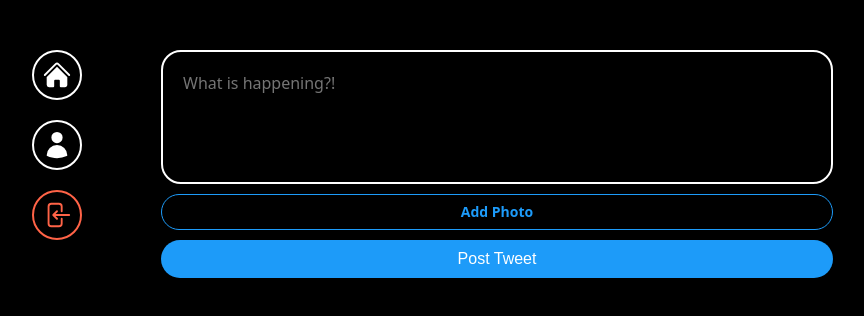
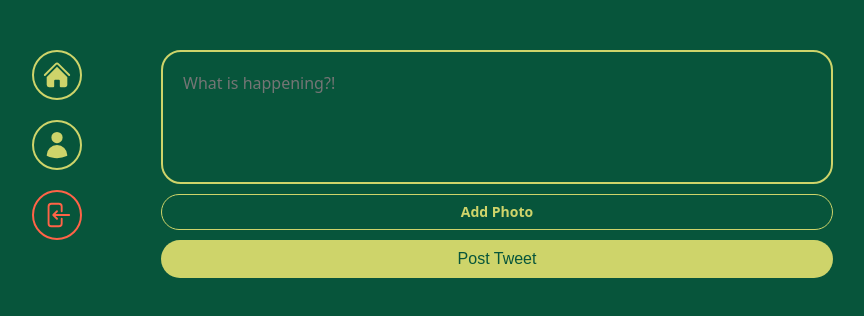
Before and after one commit to toweringcloud/twitter-clone, a React (Vite) app: page / in a window 1280 px wide. Shown: the top 316 px of the page, without its empty margins (237-1101 px from the left). Built offline with nearby package versions, Linux system fonts and the light colour scheme; no server answers; the database is empty; sample sign-in values are in the browser's storage.

Commit message:
[IMP] tow color style 적용

```diff
--- a/src/App.tsx
+++ b/src/App.tsx
@@ -53,8 +53,8 @@
     box-sizing: border-box;
   }
   body {
-    background-color: black;
-    color: white;
+    background-color: #07553B;
+    color: #CED46A;
     font-family: system-ui, -apple-system, BlinkMacSystemFont, 'Segoe UI', Roboto, Oxygen, Ubuntu, Cantarell, 'Open Sans', 'Helvetica Neue', sans-serif;
   }
 `;
--- a/src/components/auth-components.ts
+++ b/src/components/auth-components.ts
@@ -3,7 +3,7 @@
 export const Wrapper = styled.div`
 	height: 100%;
 	width: 420px;
-	dispaly: flex;
+	display: flex;
 	flex-direction: column;
 	align-items: center;
 	padding: 50px 0px;
@@ -29,6 +29,7 @@
 	border-radius: 50px;
 	border: none;
 	&[type="submit"] {
+		background-color: #CED46A;
 		cursor: pointer;
 		&:hover {
 			opacity: 0.8;
--- a/src/components/github-button.tsx
+++ b/src/components/github-button.tsx
@@ -5,8 +5,8 @@
 import { auth } from "../firebase";
 
 const Button = styled.span`
-	background-color: white;
-	color: black;
+	background-color: #CED46A;
+	color: #07553B;
 	font-weight: 600;
 	margin-top: 50px;
 	padding: 10px 20px;
--- a/src/components/layout.tsx
+++ b/src/components/layout.tsx
@@ -21,14 +21,14 @@
 	display: flex;
 	justify-content: center;
 	align-items: center;
-	border: 2px solid white;
+	border: 2px solid #CED46A;
 	width: 50px;
 	height: 50px;
 	border-radius: 50%;
 	cursor: pointer;
 	svg {
 		width: 30px;
-		fill: white;
+		fill: #CED46A;
 	}
 	&.log-out {
 		border-color: tomato;
--- a/src/components/post-tweet-form.tsx
+++ b/src/components/post-tweet-form.tsx
@@ -12,16 +12,17 @@
 `;
 const TextArea = styled.textarea`
 	font-size: 16px;
-	color: white;
-	background-color: black;
+	color: #CED46A;
+	background-color: #07553B;
 	padding: 20px;
-	border: 2px solid white;
+	border: 2px solid #CED46A;
 	border-radius: 20px;
 	width: 100%;
 	resize: none;
 	&:focus {
 		outline: none;
-		border-color: #1d9bf9;
+		color: white;
+		border-color: white;
 	}
 	&::placeholder {
 		font-size: 16px;
@@ -33,10 +34,11 @@
 const AttachFileButton = styled.label`
 	font-size: 14px;
 	font-weight: 600;
-	color: #1d9bf9;
+	color: #CED46A;
+	background-color: #07553B;
 	padding: 10px 0px;
 	text-align: center;
-	border: 1px solid #1d9bf9;
+	border: 1px solid #CED46A;
 	border-radius: 20px;
 	cursor: pointer;
 `;
@@ -45,8 +47,8 @@
 `;
 const SubmitButton = styled.input`
 	font-size: 16px;
-	color: white;
-	background-color: #1d9bf9;
+	color: #07553B;
+	background-color: #CED46A;
 	padding: 10px 0px;
 	text-align: center;
 	border: none;
--- a/src/routes/create-account.tsx
+++ b/src/routes/create-account.tsx
@@ -70,7 +70,7 @@
 
 	return (
 		<Wrapper>
-			<Title>Join X</Title>
+			<Title>Join - English Tweet</Title>
 			<Form onSubmit={onSubmit}>
 				<Input
 					onChange={onChange}
--- a/src/routes/login.tsx
+++ b/src/routes/login.tsx
@@ -60,7 +60,7 @@
 
 	return (
 		<Wrapper>
-			<Title>Log into X</Title>
+			<Title>Login - English Tweet</Title>
 			<Form onSubmit={onSubmit}>
 				<Input
 					onChange={onChange}
```
